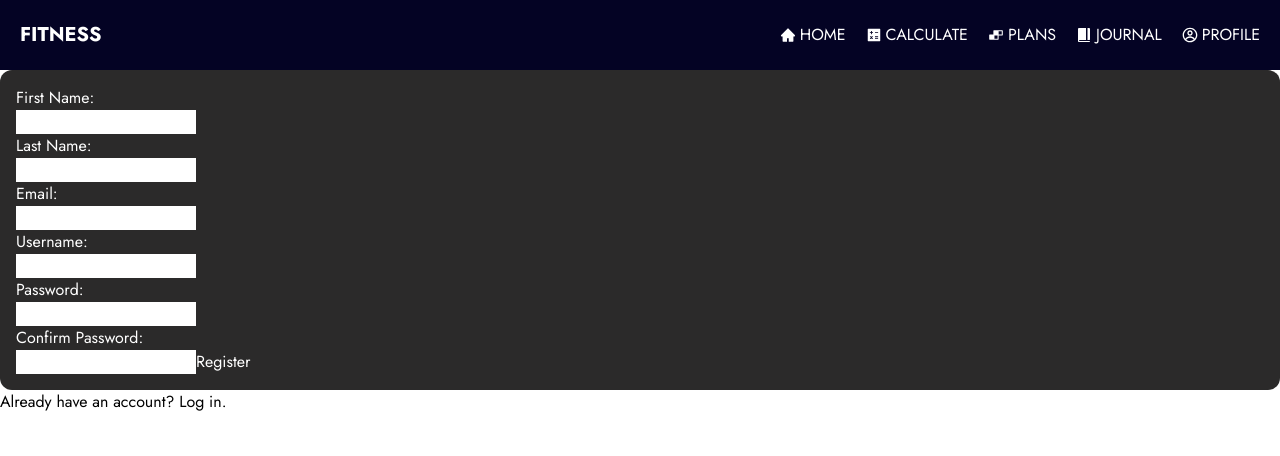
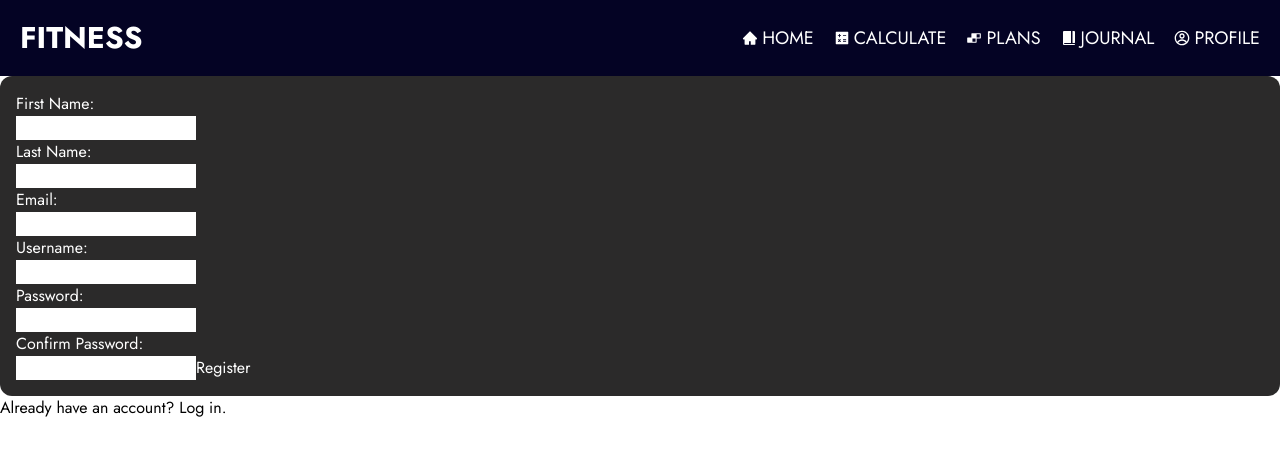
Before and after one commit to pn-code/fitness-app, a React (Vite) app in the folder client/: page /fitness-app/sign-up in a window 1280 px wide. Shown: the top 456 px of the page. Built offline with nearby package versions, Linux system fonts and the light colour scheme; no server answers.

Commit message:
Added media queries

```diff
--- a/client/src/components/Navbar.jsx
+++ b/client/src/components/Navbar.jsx
@@ -20,7 +20,7 @@ const Navbar = (props) => {
             {/* LOGO */}
             <div>
                 <Link style={{ textDecoration: "none" }} to="/fitness-app/">
-                    <h1 className="text-[20px] font-black text-white">FITNESS</h1>
+                    <h1 className="text-[20px] font-black text-white sm:text-3xl">FITNESS</h1>
                 </Link>
             </div>
 
@@ -37,49 +37,49 @@ const Navbar = (props) => {
             {/* NAVLINKS */}
             {user && (
                 <ul className="hidden sm:flex text-white gap-5">
-                    <li>
+                    <li className="hover:scale-110 ease-linear duration-200">
                         <Link
                             className="flex gap-1 justify-center items-center"
                             to="/fitness-app/"
                         >
                             <AiFillHome size={16} color="white" />
-                            <span>HOME</span>
+                            <span className="sm:text-lg">HOME</span>
                         </Link>
                     </li>
-                    <li>
+                    <li className="hover:scale-110 ease-linear duration-200">
                         <Link
                             className="flex gap-1 justify-center items-center"
                             to="/fitness-app/calculator"
                         >
                             <AiFillCalculator size={16} color="white" />
-                            <span>CALCULATE</span>
+                            <span className="sm:text-lg">CALCULATE</span>
                         </Link>
                     </li>
-                    <li>
+                    <li className="hover:scale-110 ease-linear duration-200">
                         <Link
                             className="flex gap-1 justify-center items-center"
                             to="/fitness-app/my-plans"
                         >
                             <AiFillBuild size={16} color="white" />
-                            <span>PLANS</span>
+                            <span className="sm:text-lg">PLANS</span>
                         </Link>
                     </li>
-                    <li>
+                    <li className="hover:scale-110 ease-linear duration-200">
                         <Link
                             className="flex gap-1 justify-center items-center"
                             to="/fitness-app/journal"
                         >
                             <IoIosJournal size={16} color="white" />
-                            <span>JOURNAL</span>
+                            <span className="sm:text-lg">JOURNAL</span>
                         </Link>
                     </li>
-                    <li>
+                    <li className="hover:scale-110 ease-linear duration-200">
                         <Link
                             className="flex gap-1 justify-center items-center"
                             to="/fitness-app/profile"
                         >
                             <CgProfile size={16} color="white" />
-                            <span>PROFILE</span>
+                            <span className="sm:text-lg">PROFILE</span>
                         </Link>
                     </li>
                 </ul>
```
